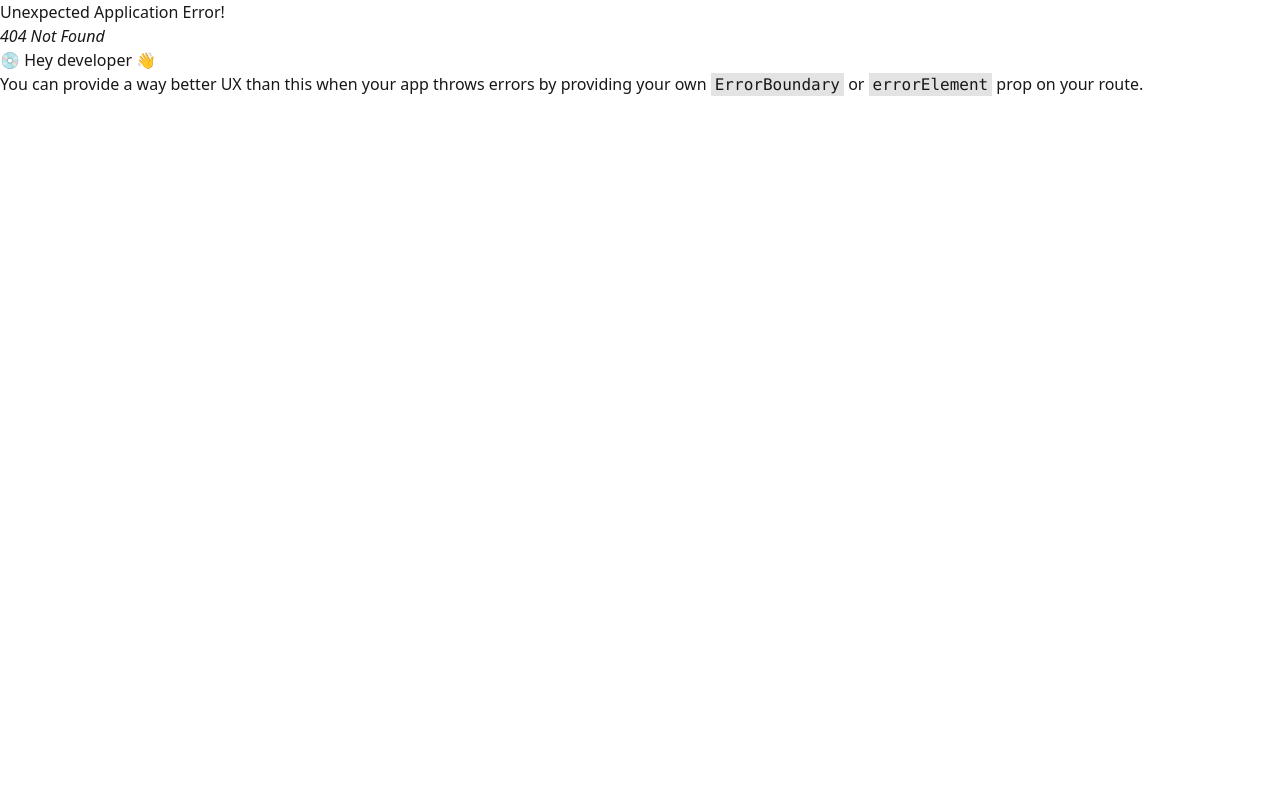
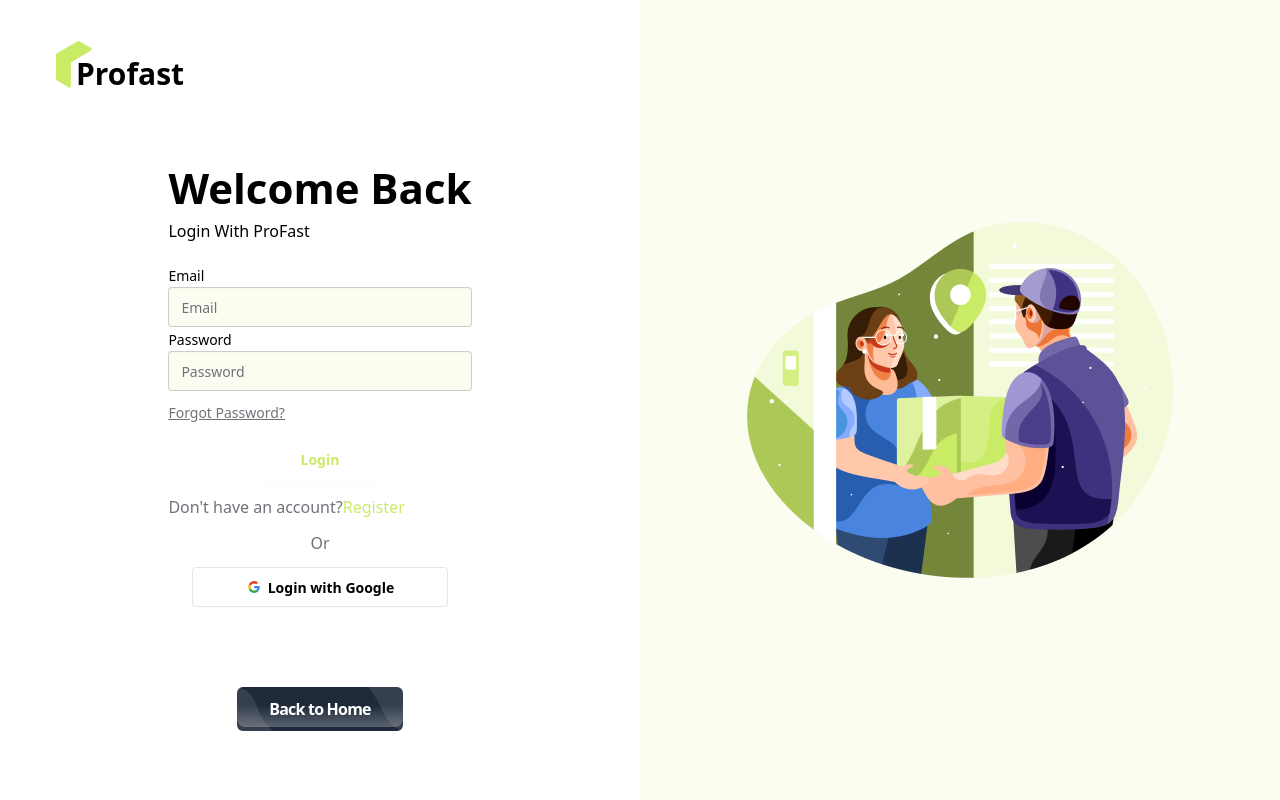
Before and after one commit to Mysterio-O/ProFast-client, a React (Vite) app: page /login in a window 1280 px wide. Before the commit this address had no page. Built offline with nearby package versions, Linux system fonts and the light colour scheme.

Commit message:
added login page on / route

```diff
--- /dev/null
+++ b/src/layouts/AuthLayout.jsx
@@ -0,0 +1,43 @@
+import React from 'react';
+import authImage from '../assets/authImage.png';
+import { Link, Outlet } from 'react-router';
+import ProFastLogo from '../pages/shared/ProFastLogo/ProFastLogo';
+
+const AuthLayout = () => {
+    return (
+        <div className='flex flex-col md:flex-row min-h-screen'>
+            <div className="flex-1 bg-white">
+                <div className='mt-10 ml-14 mb-16'>
+                    <ProFastLogo color={'black'} />
+                </div>
+                <div className='flex justify-center items-center'>
+                    <Outlet />
+                </div>
+                <div className='flex justify-center items-center mt-20'>
+                    <Link to="/">
+                        <button className="relative inline-flex items-center justify-center px-8 py-2.5 overflow-hidden tracking-tighter text-white bg-gray-800 rounded-md group cursor-pointer">
+                            <span className="absolute w-0 h-0 transition-all duration-500 ease-out bg-orange-600 rounded-full group-hover:w-56 group-hover:h-56" />
+                            <span className="absolute bottom-0 left-0 h-full -ml-2">
+                                <svg xmlns="http://www.w3.org/2000/svg" className="w-auto h-full opacity-100 object-stretch" viewBox="0 0 487 487">
+                                    <path fillOpacity=".1" fillRule="nonzero" fill="#FFF" d="M0 .3c67 2.1 134.1 4.3 186.3 37 52.2 32.7 89.6 95.8 112.8 150.6 23.2 54.8 32.3 101.4 61.2 149.9 28.9 48.4 77.7 98.8 126.4 149.2H0V.3z" />
+                                </svg>
+                            </span>
+                            <span className="absolute top-0 right-0 w-12 h-full -mr-3">
+                                <svg xmlns="http://www.w3.org/2000/svg" className="object-cover w-full h-full" viewBox="0 0 487 487">
+                                    <path fillOpacity=".1" fillRule="nonzero" fill="#FFF" d="M487 486.7c-66.1-3.6-132.3-7.3-186.3-37s-95.9-85.3-126.2-137.2c-30.4-51.8-49.3-99.9-76.5-151.4C70.9 109.6 35.6 54.8.3 0H487v486.7z" />
+                                </svg>
+                            </span>
+                            <span className="absolute inset-0 w-full h-full -mt-1 rounded-lg opacity-30 bg-gradient-to-b from-transparent via-transparent to-gray-200" />
+                            <span className="relative text-base font-semibold">Back to Home</span>
+                        </button>
+                    </Link>
+                </div>
+            </div>
+            <div className="flex-1 flex items-center justify-center bg-[#FAFDF0]">
+                <img src={authImage} alt="" />
+            </div>
+        </div>
+    );
+};
+
+export default AuthLayout;
--- /dev/null
+++ b/src/pages/Authentication/Login/Login.jsx
@@ -0,0 +1,48 @@
+import React from 'react';
+import { motion } from 'motion/react';
+import { Link } from 'react-router';
+import GoogleButton from '../shared/GoogleButton';
+
+const Login = () => {
+    return (
+        <div>
+            <h4 className='text-[42px] font-extrabold text-black'>Welcome Back</h4>
+            <p className='text-black text-base'>Login With ProFast</p>
+
+            <form className='mt-5'>
+                <legend>
+                    <label className='text-black text-sm font-medium' htmlFor="email">Email</label>
+                    <input type="email" name="email" className='input input-bordered w-full bg-[#FAFDF0] focus:outline-none focus:ring-2 focus:ring-[#CAEB66] focus:border-[#CAEB66] placeholder:text-[#71717A]' placeholder='Email' />
+                </legend>
+                <legend>
+                    <label className='text-black text-sm font-medium' htmlFor="password">Password</label>
+                    <input type="password" name="password" className='input input-bordered w-full bg-[#FAFDF0] focus:outline-none focus:ring-2 focus:ring-[#CAEB66] focus:border-[#CAEB66] placeholder:text-[#71717A]' placeholder='Password' />
+                </legend>
+                <p className='text-sm text-[#71717A] underline hover:text-[#CAEB66] cursor-pointer transition-colors duration-300 mt-3'>Forgot Password?</p>
+                <div className='flex justify-center items-center mt-3'>
+                    <motion.button
+                        initial={{ scale: 1, y: 0 }}
+                        whileHover={{ scale: 1.2, y: 10 }}
+                        whileTap={{ scale: 0.7, y: 0 }}
+                        transition={{ duration: 0.3, ease: 'easeInOut' }}
+                        className='btn bg-transparent text-[#CAEB66] rounded-3xl hover:bg-[#CAEB66] hover:text-black transition-colors duration-300 border-0 px-12 py-6 font-extrabold'
+                    >Login</motion.button>
+                </div>
+            </form>
+
+            <p className='text-[#71717A] mt-3'>Don't have an account?
+                <Link>
+                    <span className='text-[#CAEB66] font-medium'>Register</span>
+                </Link>
+            </p>
+
+            <p className="text-center text-[#71717A] my-3">Or</p>
+            <div className='flex justify-center items-center'>
+                <GoogleButton/>
+            </div>
+
+        </div>
+    );
+};
+
+export default Login;
--- /dev/null
+++ b/src/pages/Authentication/shared/GoogleButton.jsx
@@ -0,0 +1,12 @@
+import React from 'react';
+
+const GoogleButton = () => {
+    return (
+        <button className="btn btn-wide bg-white text-black border-[#e5e5e5]">
+            <svg aria-label="Google logo" width="16" height="16" xmlns="http://www.w3.org/2000/svg" viewBox="0 0 512 512"><g><path d="m0 0H512V512H0" fill="#fff"></path><path fill="#34a853" d="M153 292c30 82 118 95 171 60h62v48A192 192 0 0190 341"></path><path fill="#4285f4" d="m386 400a140 175 0 0053-179H260v74h102q-7 37-38 57"></path><path fill="#fbbc02" d="m90 341a208 200 0 010-171l63 49q-12 37 0 73"></path><path fill="#ea4335" d="m153 219c22-69 116-109 179-50l55-54c-78-75-230-72-297 55"></path></g></svg>
+            Login with Google
+        </button>
+    );
+};
+
+export default GoogleButton;
--- a/src/router/router.jsx
+++ b/src/router/router.jsx
@@ -1,13 +1,25 @@
 import { createBrowserRouter } from "react-router";
 import RootLayout from '../layouts/RootLayout';
 import Home from "../pages/Home/Home/Home";
+import AuthLayout from "../layouts/AuthLayout";
+import Login from "../pages/Authentication/Login/Login";
 
 export const router = createBrowserRouter([
     {
-        path:'/',
-        Component:RootLayout,
-        children:[
-            {index:true,Component:Home}
+        path: '/',
+        Component: RootLayout,
+        children: [
+            { index: true, Component: Home }
+        ]
+    },
+    {
+        path: '/',
+        Component: AuthLayout,
+        children: [
+            {
+                path: 'login',
+                Component: Login
+            }
         ]
     }
 ])
```
